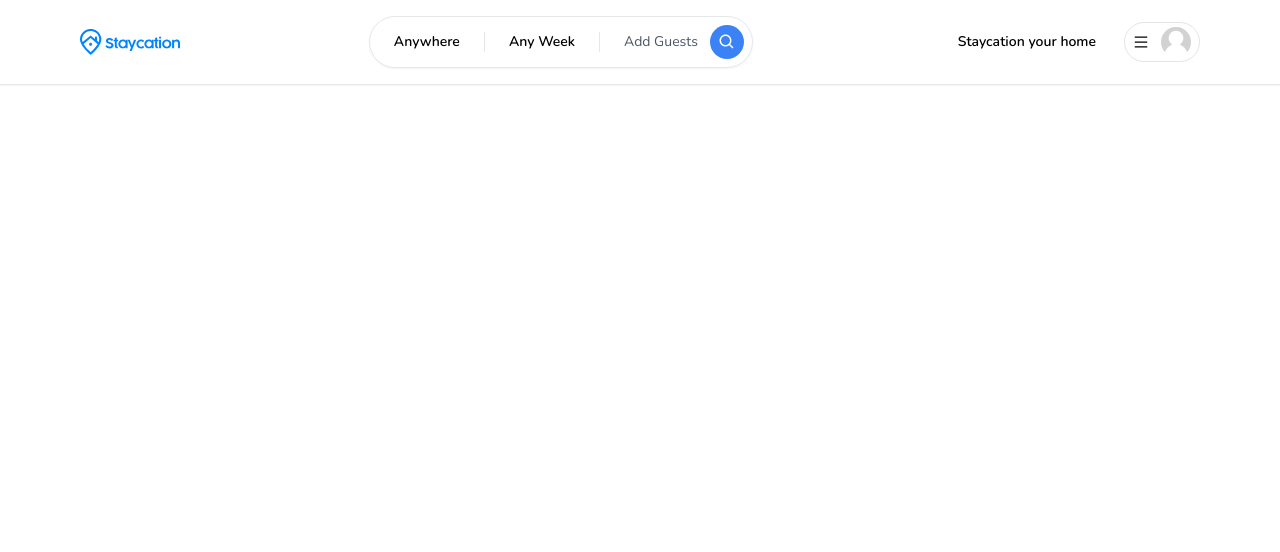
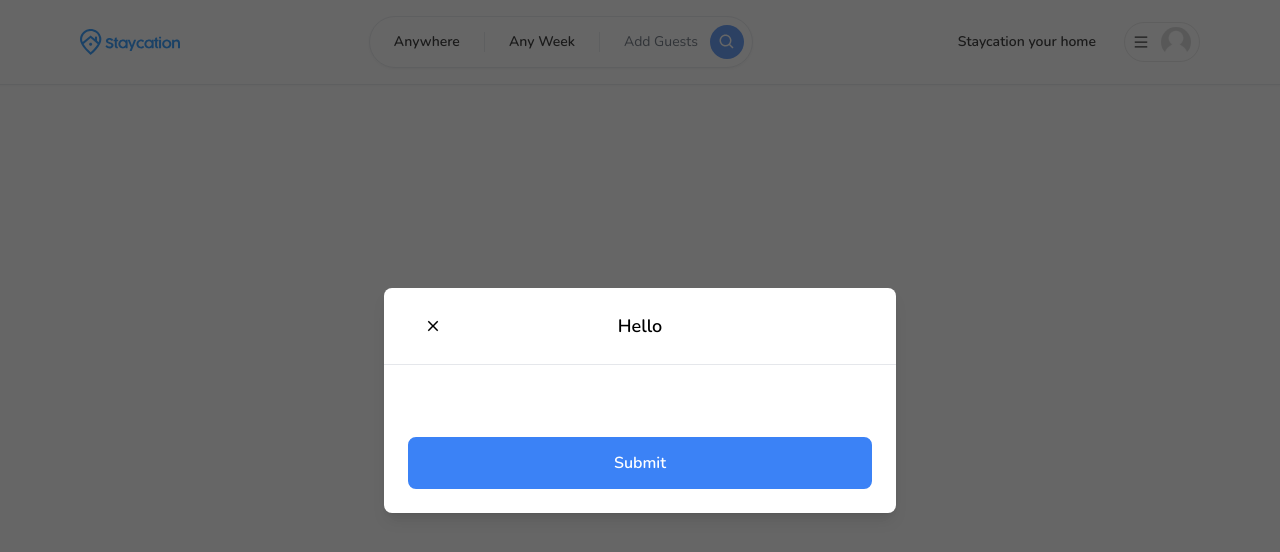
Before and after one commit to bbnin7a/staycation-fullstack, a Next.js app: page / in a window 1280 px wide. Shown: the top 552 px of the page. Built offline with nearby package versions, Linux system fonts and the light colour scheme.

Commit message:
feat: new generic button, modal

```diff
--- /dev/null
+++ b/app/components/Button.tsx
@@ -0,0 +1,42 @@
+"use client";
+
+import { IconType } from "react-icons";
+
+interface ButtonProps {
+  label: string;
+  onClick: (e: React.MouseEvent<HTMLButtonElement>) => void;
+  disabled?: boolean;
+  outline?: boolean;
+  small?: boolean;
+  icon?: IconType;
+}
+
+const Button: React.FC<ButtonProps> = ({
+  label,
+  onClick,
+  disabled,
+  icon: Icon,
+  outline,
+  small,
+}) => {
+  return (
+    <button
+      onClick={onClick}
+      disabled={disabled}
+      className={`relative disabled:opacity-70 disabled:cursor-not-allowed rounded-lg hover:opacity-80 transition w-full ${
+        outline
+          ? "bg-white border-black text-black"
+          : "bg-blue-500 border-blue-500 text-white"
+      } ${
+        small
+          ? "py-1 text-sm font-light border-[1px]"
+          : "py-3 text-md font-semibold border-2"
+      } `}
+    >
+      {Icon && <Icon size={24} className="absolute left-4 top-3" />}
+      {label}
+    </button>
+  );
+};
+
+export default Button;
--- /dev/null
+++ b/app/components/modals/Modal.tsx
@@ -0,0 +1,131 @@
+"use client";
+
+import { useCallback, useEffect, useState } from "react";
+import { IoMdClose } from "react-icons/io";
+import Button from "../Button";
+
+interface ModalProps {
+  isOpen?: boolean;
+  onClose: () => void;
+  onSubmit: () => void;
+  title?: string;
+  body?: React.ReactElement;
+  footer?: React.ReactElement;
+  actionLabel: string;
+  disabled?: boolean;
+  secondaryAction?: () => void;
+  secondaryActionLabel?: string;
+}
+
+const Modal: React.FC<ModalProps> = ({
+  isOpen,
+  onClose,
+  onSubmit,
+  title,
+  body,
+  footer,
+  actionLabel,
+  disabled,
+  secondaryAction,
+  secondaryActionLabel,
+}) => {
+  const [showModal, setShowModal] = useState(isOpen);
+
+  useEffect(() => {
+    setShowModal(isOpen);
+  }, [isOpen]);
+
+  const handleClose = useCallback(() => {
+    if (disabled) {
+      return;
+    }
+
+    setShowModal(false);
+    setTimeout(() => {
+      onClose();
+    }, 300);
+  }, [disabled, onClose]);
+
+  const handleSubmit = useCallback(() => {
+    if (disabled) {
+      return;
+    }
+
+    onSubmit();
+  }, [disabled, onSubmit]);
+
+  const handleSecondaryAction = useCallback(() => {
+    if (disabled || !secondaryAction) {
+      return;
+    }
+
+    secondaryAction();
+  }, [disabled, secondaryAction]);
+
+  if (!isOpen) {
+    return null;
+  }
+
+  return (
+    <>
+      <div className="justify-center items-center flex overflow-x-hidden overflow-y-auto fixed inset-0 z-50 outline-none focus:outline-none bg-neutral-800/70">
+        <div className="relative w-full md:w-4/6 lg:w-3/6 xl:w-2/5 my-6 mx-auto h-full lg:h-auto md:h-auto">
+          {/* Content */}
+          <div
+            className={`translate duration-300 h-full ${
+              showModal
+                ? "translate-y-0 opacity-100"
+                : "translate-y-full opacity-0"
+            }`}
+          >
+            <div className="translate h-full lg:h-auto md:h-auto border-0 rounded-lg shadow-lg relative flex flex-col w-full bg-white outline-none focus:outline-none">
+              {/* Header */}
+              <div className="flex items-center p-6 rounded-t justify-center relative border-b-[1px]">
+                <button
+                  onClick={handleClose}
+                  className="p-1 border-0 hover:opacity-70 transition absolute left-9"
+                >
+                  <IoMdClose size={18} />
+                </button>
+
+                <div className="text-lg font-semibold">{title}</div>
+              </div>
+
+              {/* Body */}
+              <div className="relative p-6 flex-auto">{body}</div>
+
+              {/* Footer */}
+              <div className="flex flex-col gap-2 p-6">
+                <div
+                  className="
+                  flex
+                  flex-row
+                  items-center
+                  gap-4
+                  w-full
+                "
+                >
+                  {secondaryAction && secondaryActionLabel && (
+                    <Button
+                      outline
+                      disabled={disabled}
+                      label={secondaryActionLabel}
+                      onClick={handleSecondaryAction}
+                    />
+                  )}
+                  <Button
+                    disabled={disabled}
+                    label={actionLabel}
+                    onClick={handleSubmit}
+                  />
+                </div>
+              </div>
+            </div>
+          </div>
+        </div>
+      </div>
+    </>
+  );
+};
+
+export default Modal;
--- a/app/layout.tsx
+++ b/app/layout.tsx
@@ -1,3 +1,4 @@
+import Modal from "./components/modals/Modal";
 import Navbar from "./components/navbar/Navbar";
 import "./globals.css";
 import { Nunito } from "next/font/google";
@@ -17,6 +18,7 @@
   return (
     <html lang="en">
       <body className={font.className}>
+        <Modal isOpen title="Hello" actionLabel="Submit" />
         <Navbar />
         {children}
       </body>
```
